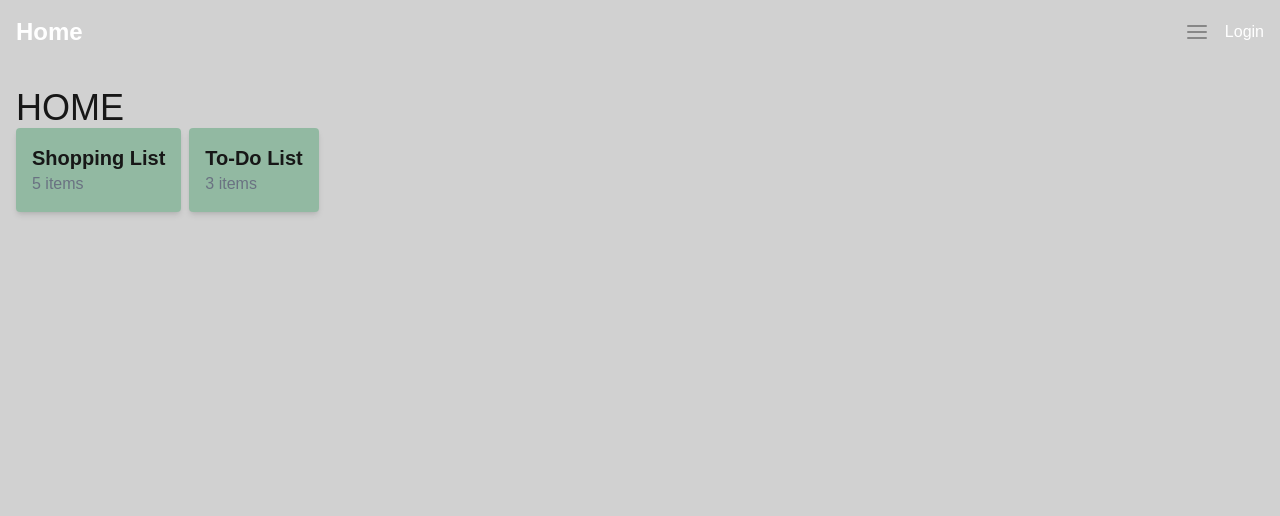
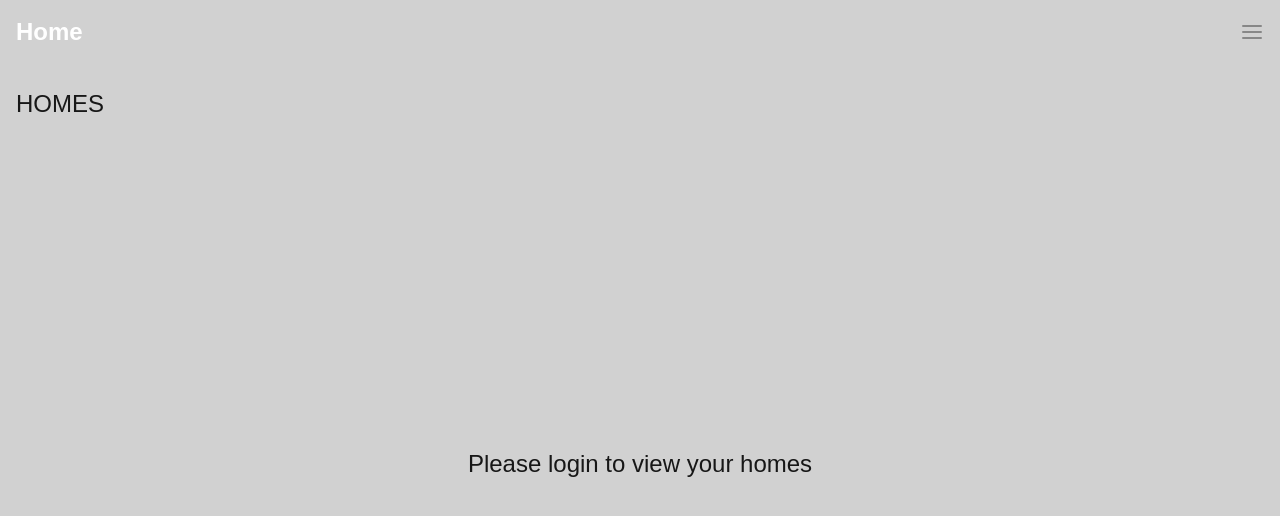
Before and after one commit to jgarcia4444/Home, a Next.js app: page / in a window 1280 px wide. Shown: the top 516 px of the page. Built offline with nearby package versions, Linux system fonts and the light colour scheme.

Commit message:
Added in a conditional render on the home page.

```diff
--- a/app/components/nav/Navbar.tsx
+++ b/app/components/nav/Navbar.tsx
@@ -8,7 +8,6 @@ export default function Navbar() {
                 <h1 className="text-2xl font-bold text-white">Home</h1>
                 <div className="h-full flex flex-row items-center justify-end gap-4">
                     <FiMenu color={"#878787"} size={24} />
-                    <button className="text-white">Login</button>
                 </div>
             </div>
         </nav>
--- a/app/page.tsx
+++ b/app/page.tsx
@@ -1,12 +1,25 @@
+import prisma from '@/lib/prisma'
 import HomeLists from "./components/home/HomeLists";
 
 export default function Home() {
+
+  const isLoggedIn = (): Boolean => {
+
+    return false;
+  }
+
   return (
     <div className="w-full h-full px-4 py-6">
       <div className="w-full">
-        <h1 className="text-4xl">HOME</h1>
+        <h1 className="text-2xl">HOMES</h1>
       </div>
-      <HomeLists />
+      {isLoggedIn() ? (
+        <HomeLists />
+      ) : (
+        <div className="w-full h-full flex flex-col items-center justify-center">
+          <h1 className="text-2xl">Please login to view your homes</h1>
+        </div>
+      )}
     </div>
   );
 }
```
